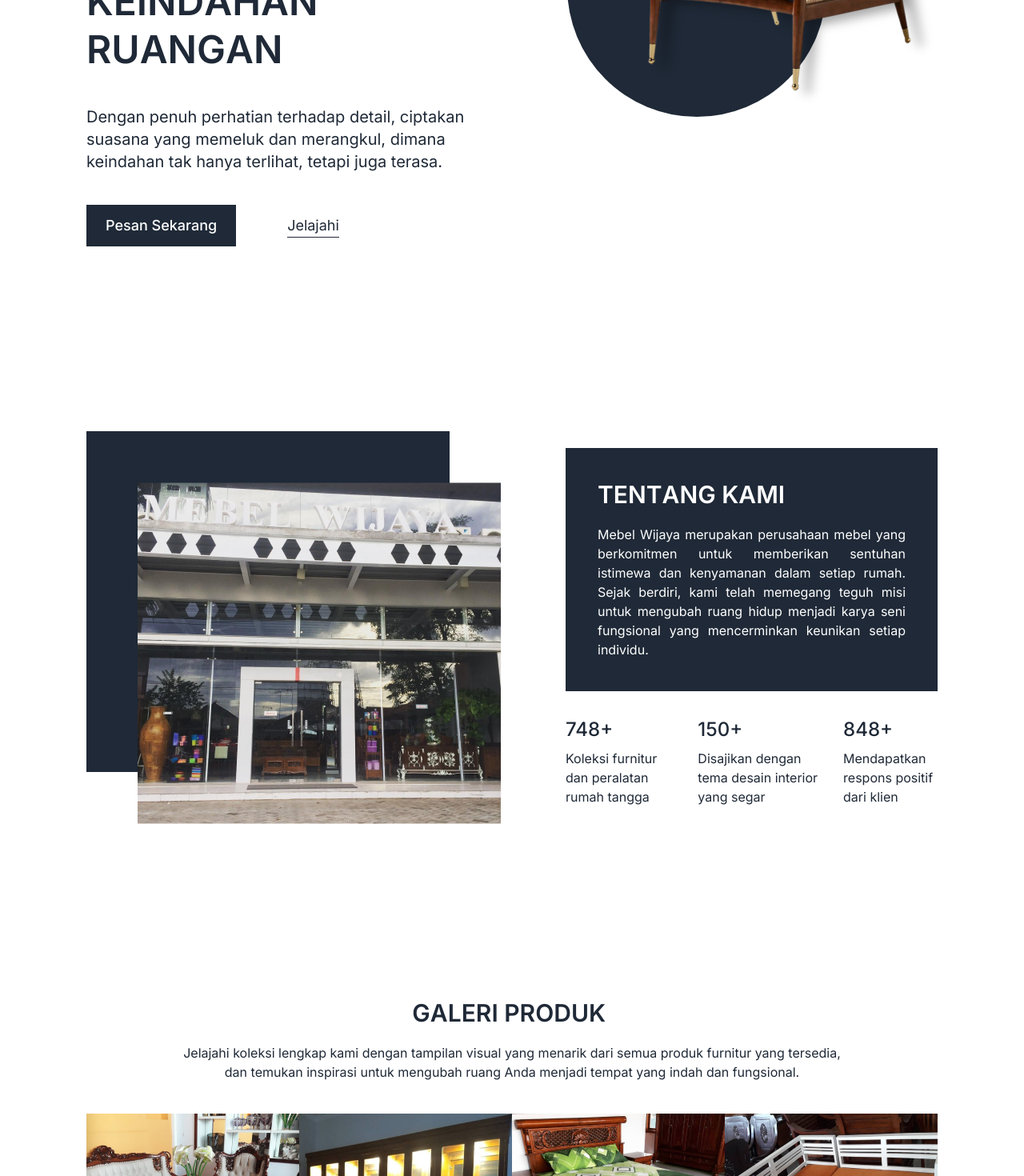
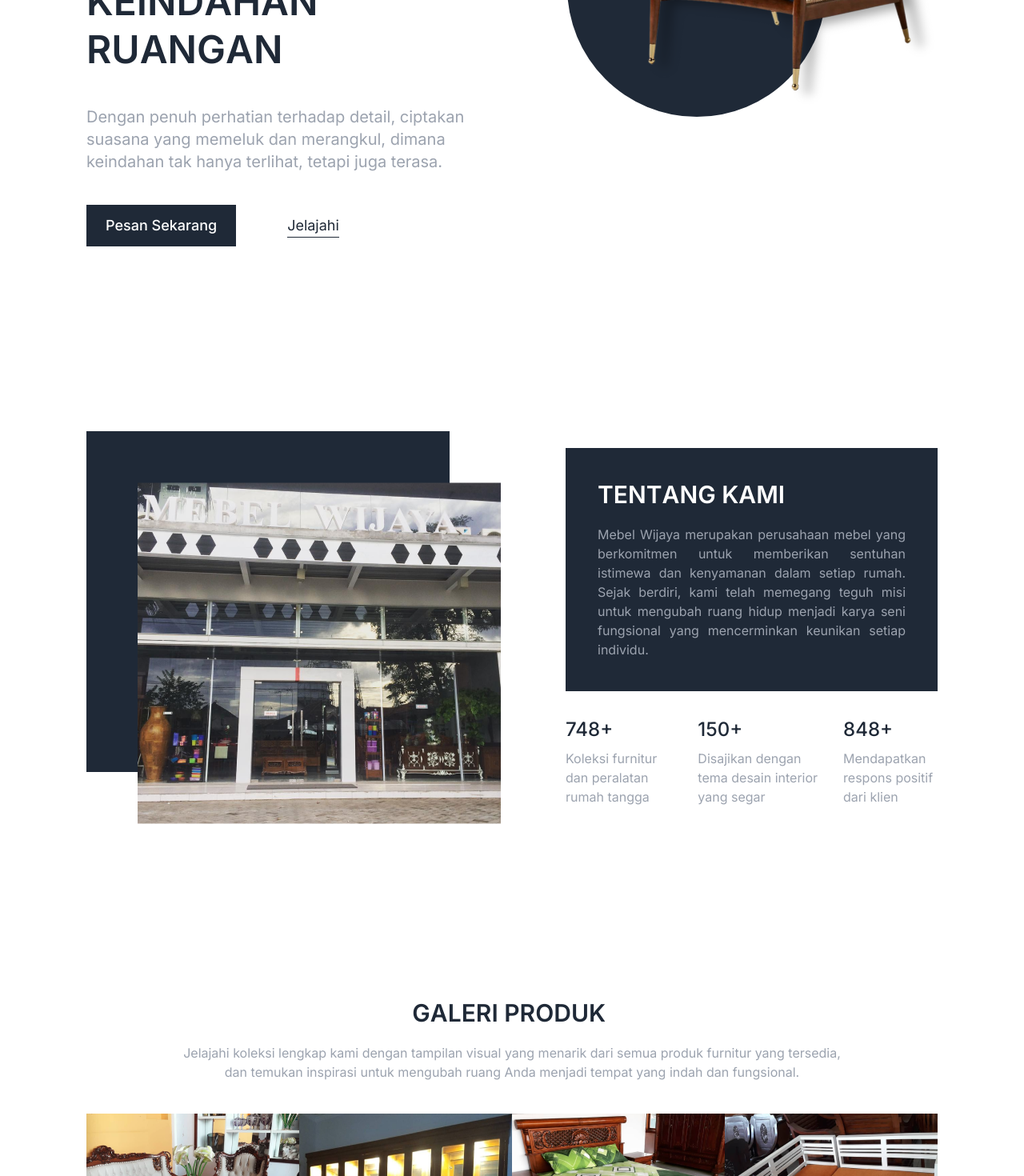
Before and after one commit to naufalF21/wijayamebel-app-thesis, a Next.js app: page / in a window 1280 px wide. Shown: the part 400-1870 px from the top of the page at 80% size. Built offline with nearby package versions, Linux system fonts and the light colour scheme; no server answers.

Commit message:
style(home): change color of description

```diff
--- a/src/containers/Home/GallerySection.js
+++ b/src/containers/Home/GallerySection.js
@@ -19,7 +19,7 @@ export default async function GallerySection() {
 					className="font-semibold text-3xl uppercase"
 					text="Galeri Produk"
 				></AnimatedText>
-				<p className="text-base">
+				<p className="text-base text-gray-400">
 					Jelajahi koleksi lengkap kami dengan tampilan visual yang menarik dari semua
 					produk furnitur yang tersedia, <br /> dan temukan inspirasi untuk mengubah ruang
 					Anda menjadi tempat yang indah dan fungsional.
--- a/src/containers/Home/HeroSection.js
+++ b/src/containers/Home/HeroSection.js
@@ -12,7 +12,7 @@ export default function HeroSection() {
 					className="font-semibold text-5xl uppercase leading-[60px]"
 					text={['Ciptakan Kenyamanan', 'Dengan Keindahan', 'Ruangan']}
 				></AnimatedText>
-				<p className="text-xl font-normal">
+				<p className="text-xl font-normal text-gray-400">
 					Dengan penuh perhatian terhadap detail, ciptakan suasana yang memeluk dan
 					merangkul, dimana keindahan tak hanya terlihat, tetapi juga terasa.
 				</p>
--- a/src/containers/Home/ProfileSection.js
+++ b/src/containers/Home/ProfileSection.js
@@ -32,7 +32,7 @@ export default async function ProfileSection() {
 						className="font-semibold text-3xl uppercase"
 						text="Tentang Kami"
 					></AnimatedText>
-					<p className="text-base text-justify">
+					<p className="text-base text-justify text-gray-400">
 						Mebel Wijaya merupakan perusahaan mebel yang berkomitmen untuk memberikan
 						sentuhan istimewa dan kenyamanan dalam setiap rumah. Sejak berdiri, kami
 						telah memegang teguh misi untuk mengubah ruang hidup menjadi karya seni
@@ -45,7 +45,7 @@ export default async function ProfileSection() {
 							<p className="text-2xl font-medium">
 								<Counter value={item.amount} />+
 							</p>
-							<p>{item.description}</p>
+							<p className="text-base text-gray-400">{item.description}</p>
 						</li>
 					))}
 				</ul>
```
